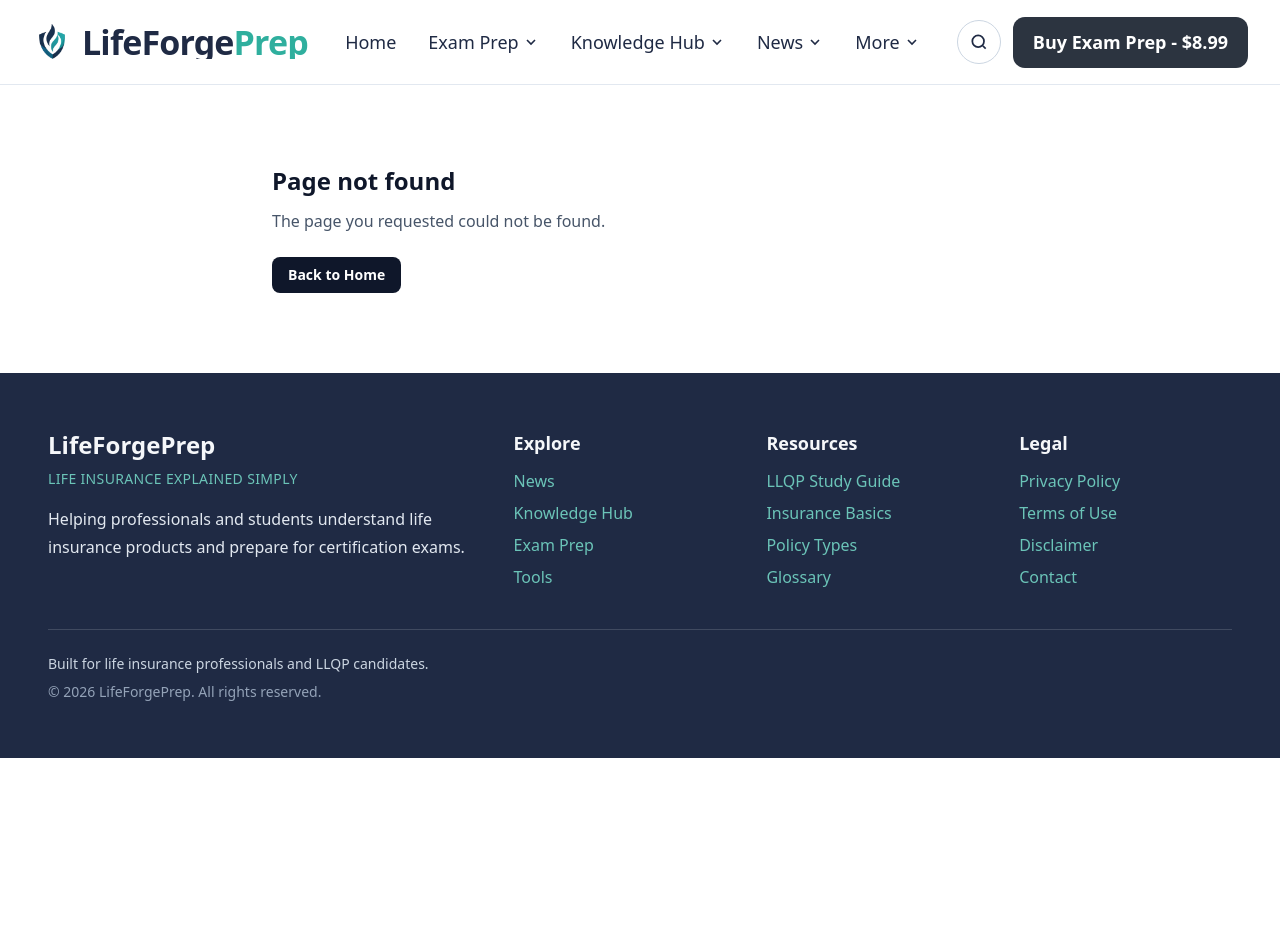
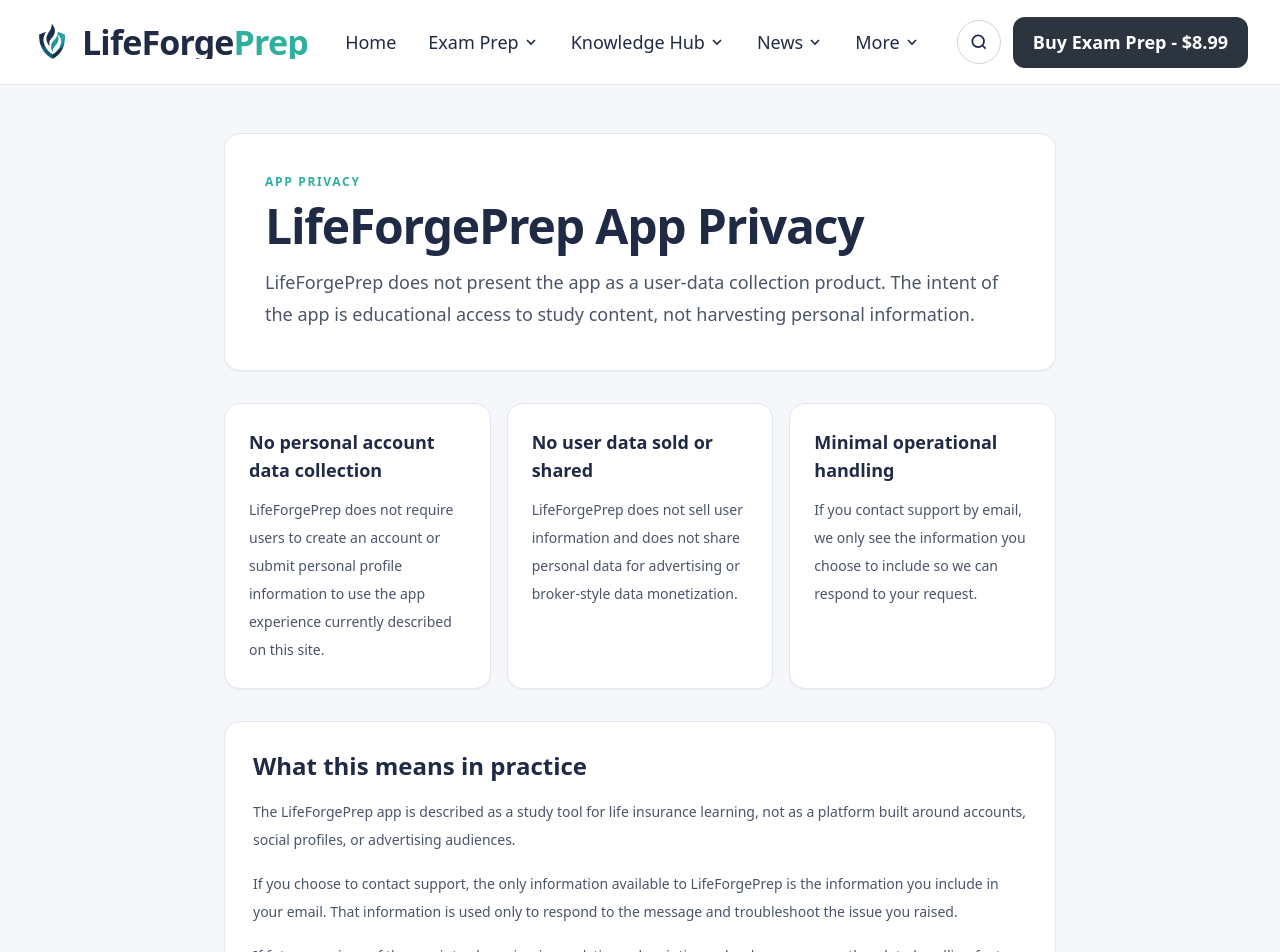
Before and after one commit to jfitz80/LifeForgeStudyPrep, a Next.js app: page /app/privacy in a window 1280 px wide. Before the commit this address had no page. Shown: the top 952 px of the page. Before the commit the page ends 800 px from the top, so only its background shows below. Built offline with nearby package versions, Linux system fonts and the light colour scheme.

Commit message:
Add app privacy page

```diff
--- a/app/app/page.tsx
+++ b/app/app/page.tsx
@@ -185,6 +185,13 @@ export default function AppPage() {
               <p>
                 <span className="font-semibold text-[#1F2A44]">Updates:</span> Question banks refresh regularly to reflect LLQP focus areas and core product logic.
               </p>
+              <p>
+                <span className="font-semibold text-[#1F2A44]">Privacy:</span>{' '}
+                <Link href="/app/privacy" className="text-[#2FAF9E] hover:text-[#1F2A44]">
+                  Read the app privacy page
+                </Link>
+                .
+              </p>
             </div>
           </section>
         </div>
--- /dev/null
+++ b/app/app/privacy/page.tsx
@@ -0,0 +1,121 @@
+import type { Metadata } from 'next';
+import Link from 'next/link';
+
+export const metadata: Metadata = {
+  title: 'App Privacy | LifeForgePrep',
+  description: 'Privacy information for the LifeForgePrep app.'
+};
+
+const commitments = [
+  {
+    title: 'No personal account data collection',
+    body: 'LifeForgePrep does not require users to create an account or submit personal profile information to use the app experience currently described on this site.'
+  },
+  {
+    title: 'No user data sold or shared',
+    body: 'LifeForgePrep does not sell user information and does not share personal data for advertising or broker-style data monetization.'
+  },
+  {
+    title: 'Minimal operational handling',
+    body: 'If you contact support by email, we only see the information you choose to include so we can respond to your request.'
+  }
+] as const;
+
+const faq = [
+  {
+    question: 'Does the app collect personal information?',
+    answer: 'LifeForgePrep does not state that it collects personal user profile data through the app. If that changes in the future, this page should be updated before new collection begins.'
+  },
+  {
+    question: 'Does the app track my study behavior?',
+    answer: 'This privacy page is intended to make clear that LifeForgePrep is not positioning the app as a data-harvesting product. Any future analytics or account features should be disclosed before they are enabled.'
+  },
+  {
+    question: 'What happens if I email support?',
+    answer: 'Support emails go to the LifeForgePrep support inbox and are used only to answer the issue or question you send.'
+  },
+  {
+    question: 'Will this page stay the same forever?',
+    answer: 'If app features change, the privacy statement should be updated to match the actual behavior of the product and the tools it uses.'
+  }
+] as const;
+
+export default function AppPrivacyPage() {
+  return (
+    <main className="min-h-screen bg-[#F5F7FA] py-12">
+      <div className="mx-auto max-w-4xl px-4 sm:px-6 lg:px-8">
+        <section className="rounded-2xl border border-slate-200 bg-white p-8 shadow-sm sm:p-10">
+          <p className="text-xs font-semibold uppercase tracking-[0.14em] text-[#2FAF9E]">App Privacy</p>
+          <h1 className="mt-3 text-4xl font-bold tracking-tight text-[#1F2A44] sm:text-5xl">
+            LifeForgePrep App Privacy
+          </h1>
+          <p className="mt-4 max-w-3xl text-lg leading-8 text-[#4A5568]">
+            LifeForgePrep does not present the app as a user-data collection product. The intent of the app is educational access to study content, not harvesting personal information.
+          </p>
+        </section>
+
+        <section className="mt-8 grid gap-4 md:grid-cols-3">
+          {commitments.map((item) => (
+            <article key={item.title} className="rounded-2xl border border-slate-200 bg-white p-6 shadow-sm">
+              <h2 className="text-lg font-semibold text-[#1F2A44]">{item.title}</h2>
+              <p className="mt-3 text-sm leading-7 text-[#4A5568]">{item.body}</p>
+            </article>
+          ))}
+        </section>
+
+        <section className="mt-8 rounded-2xl border border-slate-200 bg-white p-7 shadow-sm">
+          <h2 className="text-2xl font-bold text-[#1F2A44]">What this means in practice</h2>
+          <div className="mt-4 space-y-4 text-sm leading-7 text-[#4A5568]">
+            <p>
+              The LifeForgePrep app is described as a study tool for life insurance learning, not as a platform built around accounts, social profiles, or advertising audiences.
+            </p>
+            <p>
+              If you choose to contact support, the only information available to LifeForgePrep is the information you include in your email. That information is used only to respond to the message and troubleshoot the issue you raised.
+            </p>
+            <p>
+              If future versions of the app introduce sign-in, analytics, subscriptions, cloud sync, or any other data-handling feature, this page should be updated to reflect the actual behavior before that feature is rolled out broadly.
+            </p>
+          </div>
+        </section>
+
+        <section className="mt-8 rounded-2xl border border-slate-200 bg-white p-7 shadow-sm">
+          <h2 className="text-2xl font-bold text-[#1F2A44]">FAQ</h2>
+          <div className="mt-5 divide-y divide-slate-200 rounded-xl border border-slate-200 bg-slate-50">
+            {faq.map((item) => (
+              <details key={item.question} className="group p-4">
+                <summary className="cursor-pointer list-none pr-8 text-sm font-semibold text-[#1F2A44]">
+                  {item.question}
+                  <span className="float-right text-[#2FAF9E] transition group-open:rotate-45" aria-hidden="true">
+                    +
+                  </span>
+                </summary>
+                <p className="mt-3 text-sm leading-7 text-[#4A5568]">{item.answer}</p>
+              </details>
+            ))}
+          </div>
+        </section>
+
+        <section className="mt-8 rounded-2xl border border-slate-200 bg-[#F9FAFB] p-6 text-sm leading-7 text-[#4A5568] shadow-sm">
+          <p>
+            This page is intended as an app-specific privacy summary. It should remain aligned with the actual product behavior and be revised if the app begins collecting, storing, syncing, or processing user data in any expanded way.
+          </p>
+        </section>
+
+        <div className="mt-8 flex flex-wrap gap-3">
+          <Link
+            href="/app"
+            className="inline-flex items-center rounded-lg bg-[#2FAF9E] px-5 py-3 text-sm font-semibold text-white transition hover:bg-[#26988a]"
+          >
+            Back to App
+          </Link>
+          <Link
+            href="/support"
+            className="inline-flex items-center rounded-lg border border-slate-300 bg-white px-5 py-3 text-sm font-semibold text-[#1F2A44] transition hover:bg-slate-50"
+          >
+            Contact Support
+          </Link>
+        </div>
+      </div>
+    </main>
+  );
+}
```
